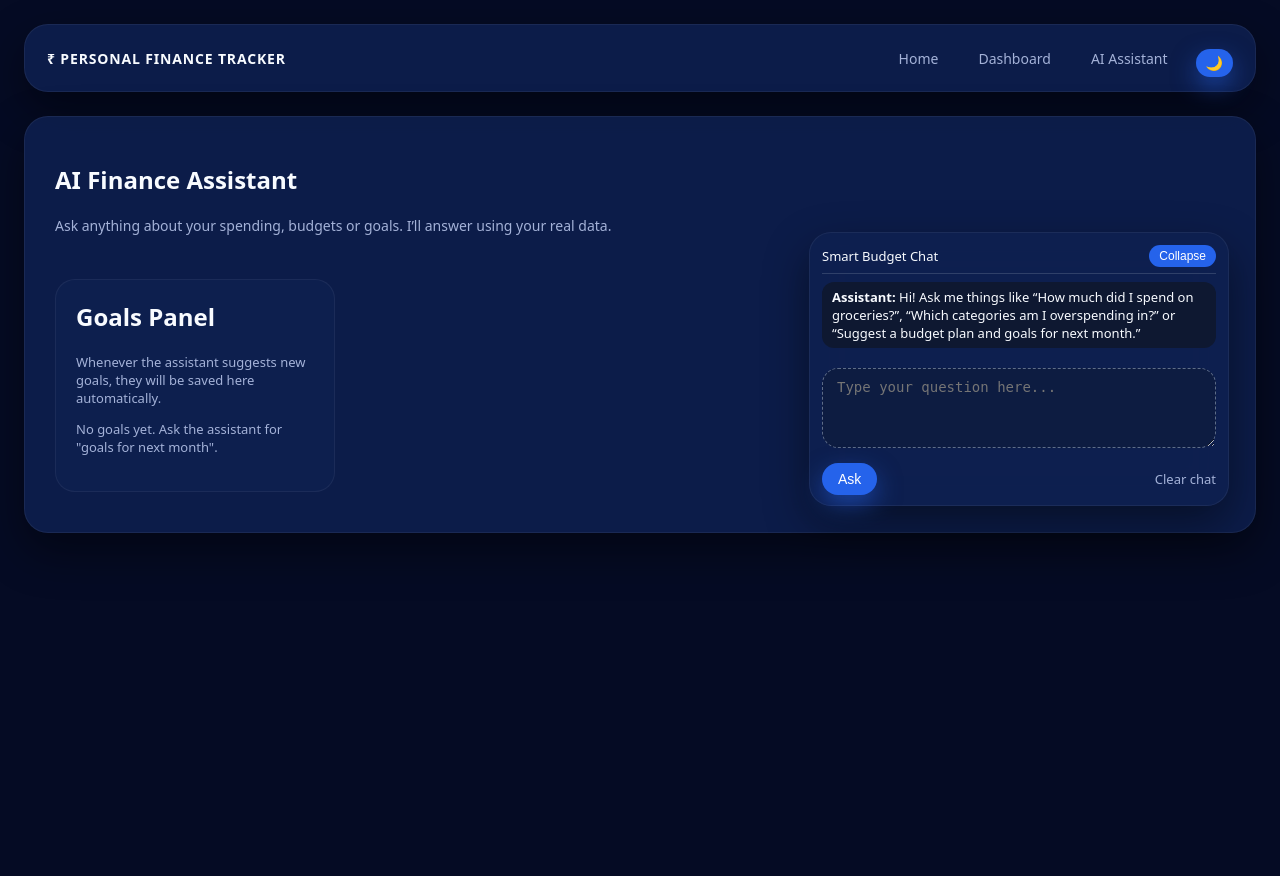
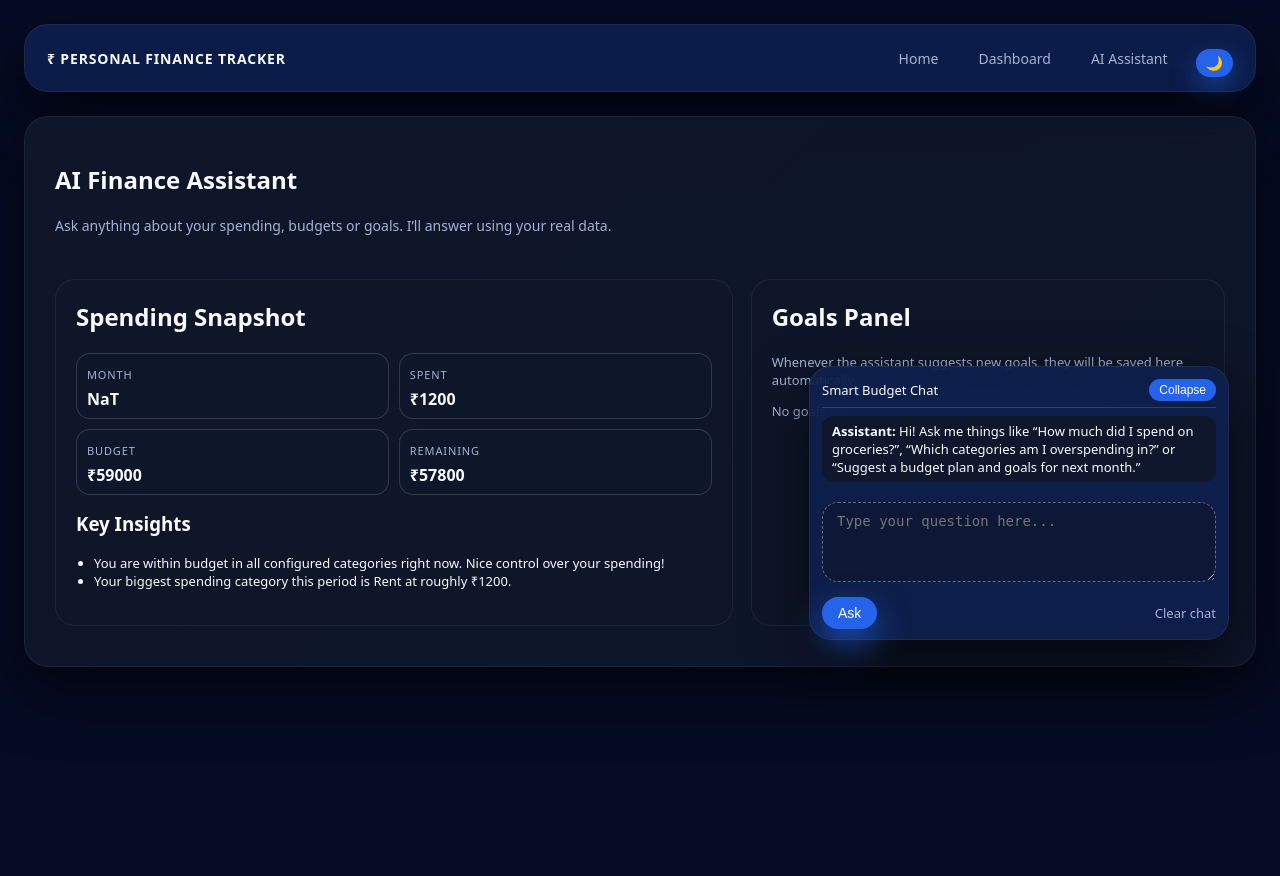
Before and after one commit to Rose-Bhardwaj/finance-tracker, a Flask app: page /assistant in a window 1280 px wide. Run offline with Flask 3, Linux system fonts and the light colour scheme.

Commit message:
Final UI, floating chat, moving background, improved OCR

```diff
--- a/app.py
+++ b/app.py
@@ -285,7 +285,6 @@
 
 @app.route("/")
 def index():
-    # Just render the welcome + screenshot upload page
     return render_template("index.html")
 
 
@@ -297,7 +296,6 @@
 
     try:
         df = process_image_files(files)
-        print("OCR DataFrame:", df)
     except Exception as e:
         print("OCR error:", e, flush=True)
         return render_template(
@@ -379,11 +377,25 @@
     chat_history = session.get("chat_history", [])
     goals = load_goals()
 
+    quick_stats = None
+    insights = []
+    if has_data:
+        result = process_transactions(csv_path)
+        quick_stats = {
+            "total_spent": result["total_spent"],
+            "total_budget": result["total_budget"],
+            "total_remaining": result["total_remaining"],
+            "current_month": result["current_month"],
+        }
+        insights = generate_insights(result)[:3]
+
     return render_template(
         "assistant.html",
         chat_history=chat_history,
         has_data=has_data,
         goals=goals,
+        quick_stats=quick_stats,
+        insights=insights,
     )
 
 
--- a/data/latest.csv
+++ b/data/latest.csv
@@ -1,2 +1,2 @@
-filename,date,amount,type,merchant,raw_text
-sms.png,,,unknown,02,"al Verizon &            2:16 PM                a97% a 697-87 Tet Maes dyer Sat,Feb doy onist RTR [ Your Rent the Runway order has shipped and will be delivered by 02/04! hitps:/ app linksuserorders Reply STOP to opt-out of order alerts from RTR. Yesterday (7 RTR | Your Rent the Runway order has shipped and will be delivered by 02/24! ntuios:, heap lnkvuserarders Reply STOP to opt-out of order alerts from RTR. O@~ 2 @o s"
+date,description,amount,type
+YYYY-MM-DD,Rent payment,1200.0,debit
--- a/static/style.css
+++ b/static/style.css
@@ -14,7 +14,7 @@
   --accent-strong: #22c55e;
   --danger: #f97373;
   --table-head: rgba(255, 255, 255, 0.04);
-  --shadow-soft: 0 18px 45px rgba(0, 0, 0, 0.45);
+  --shadow-soft: 0 24px 60px rgba(0, 0, 0, 0.65);
 }
 
 :root[data-theme="light"] {
@@ -29,7 +29,7 @@
   --accent-strong: #16a34a;
   --danger: #ef4444;
   --table-head: rgba(15, 23, 42, 0.04);
-  --shadow-soft: 0 16px 40px rgba(15, 23, 42, 0.12);
+  --shadow-soft: 0 18px 50px rgba(15, 23, 42, 0.25);
 }
 
 *,
@@ -49,14 +49,29 @@
   min-height: 100%;
 }
 
+/* Moving background */
+
 .bg-gradient {
   position: fixed;
   inset: 0;
-  background: radial-gradient(circle at 0% 0%, #1e293b 0, transparent 40%),
+  background:
+    radial-gradient(circle at 0% 0%, #1e293b 0, transparent 40%),
     radial-gradient(circle at 100% 100%, #0f172a 0, transparent 45%),
-    radial-gradient(circle at 100% 0%, #1d4ed8 0, transparent 55%);
+    radial-gradient(circle at 100% 0%, #1d4ed8 0, transparent 55%),
+    radial-gradient(circle at 0% 100%, #22c55e 0, transparent 55%);
+  background-size: 200% 200%;
+  mix-blend-mode: screen;
   opacity: 0.9;
   z-index: -2;
+  animation: bgDrift 30s ease-in-out infinite alternate;
+}
+
+@keyframes bgDrift {
+  0%   { transform: translate3d(0, 0, 0); }
+  25%  { transform: translate3d(-3%, 2%, 0); }
+  50%  { transform: translate3d(3%, -3%, 0); }
+  75%  { transform: translate3d(-2%, -1%, 0); }
+  100% { transform: translate3d(2%, 3%, 0); }
 }
 
 .app-shell {
@@ -68,8 +83,8 @@
 
 .glass {
   background: var(--glass);
-  backdrop-filter: blur(18px);
-  -webkit-backdrop-filter: blur(18px);
+  backdrop-filter: blur(20px);
+  -webkit-backdrop-filter: blur(20px);
   border-radius: 24px;
   border: 1px solid var(--border);
   box-shadow: var(--shadow-soft);
@@ -128,6 +143,11 @@
 
 .page {
   padding: 26px 30px 40px;
+  background: linear-gradient(
+    135deg,
+    rgba(15, 23, 42, 0.95),
+    rgba(15, 23, 42, 0.85)
+  );
 }
 
 /* Hero + steps */
@@ -156,20 +176,22 @@
   gap: 10px;
   padding: 10px 14px;
   border-radius: 18px;
-  background: rgba(15, 23, 42, 0.25);
-  border: 1px solid rgba(148, 163, 184, 0.18);
+  background: rgba(15, 23, 42, 0.35);
+  border: 1px solid rgba(148, 163, 184, 0.22);
+  box-shadow: 0 16px 40px rgba(15, 23, 42, 0.7);
 }
 
 .step-number {
   width: 26px;
   height: 26px;
   border-radius: 999px;
-  background: var(--accent-soft);
+  background: radial-gradient(circle at 30% 0%, #38bdf8, #1d4ed8);
   display: flex;
   align-items: center;
   justify-content: center;
   font-size: 13px;
   font-weight: 600;
+  color: #e5f3ff;
 }
 
 .step-text h3 {
@@ -189,7 +211,7 @@
   margin-top: 26px;
   padding: 20px 20px 22px;
   border-radius: 20px;
-  background: var(--glass);
+  background: rgba(15, 23, 42, 0.85);
   border: 1px solid var(--border);
 }
 
@@ -205,7 +227,7 @@
   border-radius: 999px;
   border: 1px dashed rgba(148, 163, 184, 0.6);
   padding: 10px 14px;
-  background: rgba(15, 23, 42, 0.35);
+  background: rgba(15, 23, 42, 0.6);
   color: var(--text-main);
   font-size: 14px;
 }
@@ -232,13 +254,13 @@
   align-items: center;
   gap: 4px;
   transition: transform 0.1s ease, box-shadow 0.2s ease, background 0.2s ease;
-  box-shadow: 0 10px 25px rgba(37, 99, 235, 0.5);
+  box-shadow: 0 14px 32px rgba(37, 99, 235, 0.7);
 }
 
 button:hover,
 .btn-link:hover {
   transform: translateY(-1px);
-  box-shadow: 0 12px 30px rgba(37, 99, 235, 0.7);
+  box-shadow: 0 18px 40px rgba(37, 99, 235, 0.9);
 }
 
 .btn-link {
@@ -314,7 +336,7 @@
 .kpi-card {
   padding: 16px 18px;
   border-radius: 18px;
-  background: rgba(15, 23, 42, 0.35);
+  background: rgba(15, 23, 42, 0.85);
   border: 1px solid var(--border);
 }
 
@@ -354,7 +376,7 @@
 .chart-card {
   padding: 16px 18px 18px;
   border-radius: 18px;
-  background: rgba(15, 23, 42, 0.35);
+  background: rgba(15, 23, 42, 0.85);
   border: 1px solid var(--border);
 }
 
@@ -463,13 +485,42 @@
   margin-bottom: 18px;
 }
 
-.assistant-layout {
-  display: flex;
+.assistant-grid {
+  display: grid;
+  grid-template-columns: minmax(0, 2fr) minmax(0, 1.4fr);
   gap: 18px;
 }
 
-.assistant-side {
-  flex: 0 0 280px;
+.snapshot-kpis {
+  display: grid;
+  grid-template-columns: repeat(2, minmax(0, 1fr));
+  gap: 10px;
+  margin-top: 8px;
+}
+
+.snapshot-item {
+  padding: 8px 10px;
+  border-radius: 14px;
+  background: rgba(15, 23, 42, 0.9);
+  border: 1px solid rgba(148, 163, 184, 0.25);
+}
+
+.snapshot-item .label {
+  font-size: 11px;
+  text-transform: uppercase;
+  letter-spacing: 0.08em;
+  color: var(--text-muted);
+}
+
+.snapshot-item .value {
+  display: block;
+  margin-top: 4px;
+  font-size: 16px;
+  font-weight: 600;
+}
+
+.snapshot-item .value.negative {
+  color: var(--danger);
 }
 
 /* Floating chat */
@@ -534,7 +585,7 @@
 }
 
 .chat-bubble.bot {
-  background: rgba(15, 23, 42, 0.8);
+  background: rgba(15, 23, 42, 0.9);
 }
 
 .chat-form {
@@ -551,21 +602,31 @@
   align-items: center;
 }
 
+/* Lists */
+
+.insights-list {
+  list-style: disc;
+  padding-left: 18px;
+  margin-top: 10px;
+  font-size: 13px;
+  color: var(--text-main);
+}
+
 /* Animations */
 
 @keyframes fadeIn {
   from { opacity: 0; transform: translateY(6px); }
-  to { opacity: 1; transform: translateY(0); }
+  to   { opacity: 1; transform: translateY(0); }
 }
 
 @keyframes slideDown {
   from { opacity: 0; transform: translateY(-12px); }
-  to { opacity: 1; transform: translateY(0); }
+  to   { opacity: 1; transform: translateY(0); }
 }
 
 @keyframes slideUp {
   from { opacity: 0; transform: translateY(12px); }
-  to { opacity: 1; transform: translateY(0); }
+  to   { opacity: 1; transform: translateY(0); }
 }
 
 .fade-in {
@@ -605,12 +666,9 @@
 
   .kpi-row,
   .chart-row,
-  .two-column {
+  .two-column,
+  .assistant-grid {
     grid-template-columns: minmax(0, 1fr);
-  }
-
-  .assistant-layout {
-    flex-direction: column;
   }
 
   .chat-floating {
--- a/templates/assistant.html
+++ b/templates/assistant.html
@@ -16,8 +16,49 @@
   </div>
 </section>
 
-<section class="assistant-layout">
-  <div class="assistant-side card">
+<section class="assistant-grid">
+  <div class="card pop-in">
+    <h2>Spending Snapshot</h2>
+    {% if quick_stats %}
+      <div class="snapshot-kpis">
+        <div class="snapshot-item">
+          <span class="label">Month</span>
+          <span class="value">{{ quick_stats.current_month }}</span>
+        </div>
+        <div class="snapshot-item">
+          <span class="label">Spent</span>
+          <span class="value">₹{{ "%.0f" | format(quick_stats.total_spent) }}</span>
+        </div>
+        <div class="snapshot-item">
+          <span class="label">Budget</span>
+          <span class="value">₹{{ "%.0f" | format(quick_stats.total_budget) }}</span>
+        </div>
+        <div class="snapshot-item">
+          <span class="label">Remaining</span>
+          <span class="value {% if quick_stats.total_remaining < 0 %}negative{% endif %}">
+            ₹{{ "%.0f" | format(quick_stats.total_remaining) }}
+          </span>
+        </div>
+      </div>
+      <h3 style="margin-top: 16px;">Key Insights</h3>
+      {% if insights %}
+        <ul class="insights-list">
+          {% for msg in insights %}
+            <li>{{ msg }}</li>
+          {% endfor %}
+        </ul>
+      {% else %}
+        <p class="small">No insights yet – try asking the assistant about overspending or budget suggestions.</p>
+      {% endif %}
+    {% else %}
+      <p class="small">
+        Once you upload screenshots and view the dashboard, I’ll show a quick summary of your spending here
+        so you can see the numbers while chatting.
+      </p>
+    {% endif %}
+  </div>
+
+  <div class="card pop-in delay-1">
     <h2>Goals Panel</h2>
     <p class="small">
       Whenever the assistant suggests new goals, they will be saved here automatically.
@@ -29,7 +70,7 @@
         {% endfor %}
       </ul>
     {% else %}
-      <p class="small">No goals yet. Ask the assistant for "goals for next month".</p>
+      <p class="small">No goals yet. Ask the assistant for “goals for next month”.</p>
     {% endif %}
   </div>
 </section>
```
Also changed, not shown: ocr.py (+43 -15 lines).
